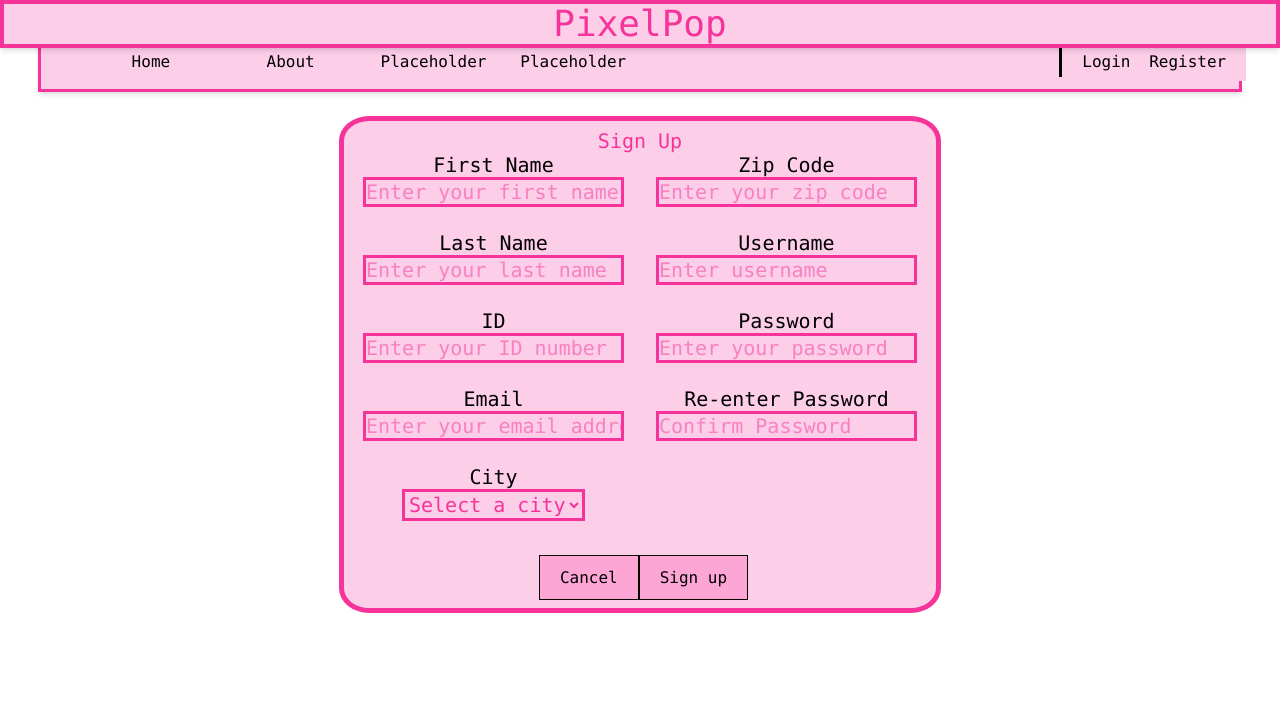
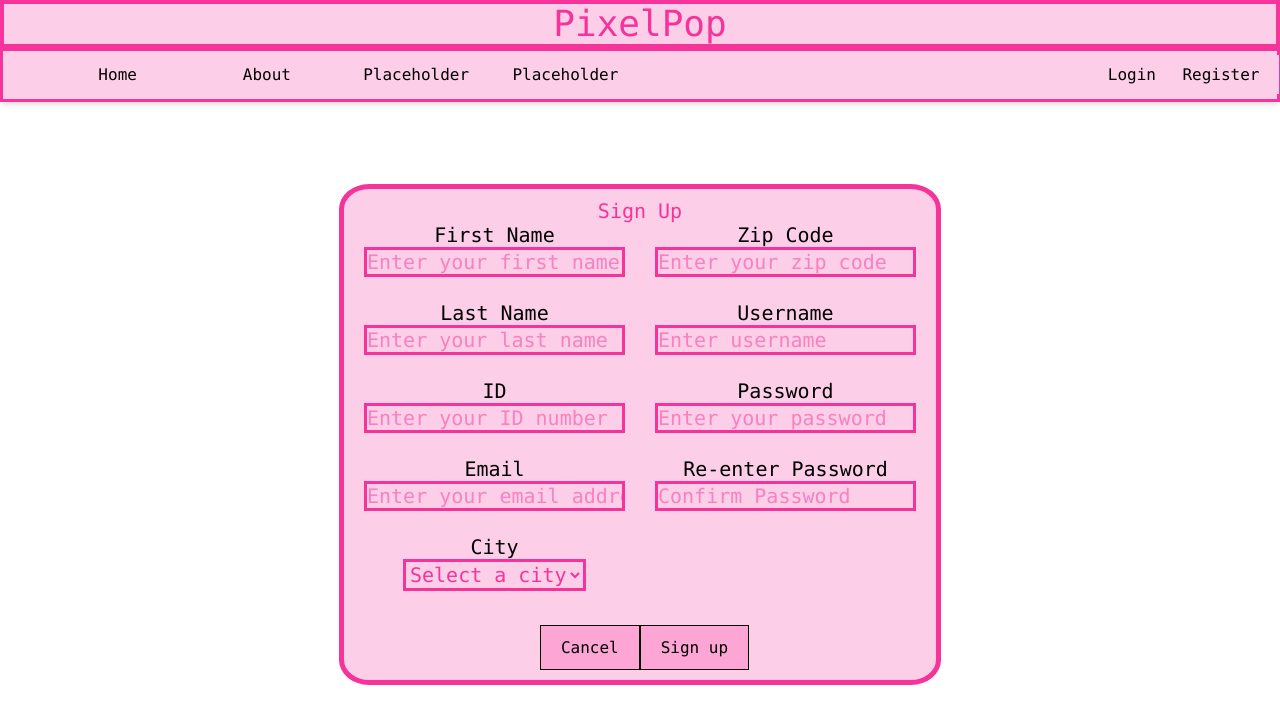
Before and after one commit to keloggzzz/MiniProject, a React (Vite) app: page /Register in a window 1280 px wide. Shown: the top 724 px of the page. Built offline with nearby package versions, Linux system fonts and the light colour scheme.

Commit message:
Navbar and Header are in fixed position

```diff
--- a/src/App.css
+++ b/src/App.css
@@ -43,6 +43,7 @@ div a:hover {
 .loginDiv{
   margin-left: auto;
   margin-right: auto;
+  margin-top: 80px;
   font-size: 20px;
   background-color: var(--color-pink-200);
   border-color: var(--color-pink-500);
@@ -59,13 +60,14 @@ div a:hover {
 .regDiv{
   margin-left: auto;
   margin-right: auto;
+  margin-top: 80px;
   font-size: 20px;
   background-color: var(--color-pink-200);
   border-color: var(--color-pink-500);
   border-style:solid;
   border-width: 5px;
   border-radius: 5%;
-  padding:8px;
+  padding:10px;
   height: auto;
   width: 50%;
   float: center;
--- a/src/App.jsx
+++ b/src/App.jsx
@@ -27,7 +27,7 @@ export default function App() {
     <div>
     <Header/>
     <NavBar />
-    <br></br>
+    <br></br><br></br><br></br>
       </div>
     <div className='text-center text-3xl'>
         <BrowserRouter>
--- a/src/Components/About.jsx
+++ b/src/Components/About.jsx
@@ -3,7 +3,7 @@ import about from "../Model/aboutText.json";
 export default function About(){
     return(
           <>
-
+        <br></br><br></br>
         <h2 className="text-pink-400">About us</h2>
             <br></br>
         <div className="aboutUs">
--- a/src/Components/NavBar.jsx
+++ b/src/Components/NavBar.jsx
@@ -13,14 +13,14 @@ export default function NavBar(){
       <button className="block px-5 py-1 bg-pink-500 text-black rounded" onClick={updateLogout}>Logout</button>
     </div>
 
-  var loggedOut=<div className="grid grid-cols-2 border-3">
+  var loggedOut=<div className="grid grid-cols-2 bg-pink-500">
       <div><a href="/Login">Login</a></div>
       <div><a href="/Register">Register</a></div>
   </div>
 
 
   return(
-      <div className='grid grid-cols-8 bg-pink-200 px-10 py-3 border-3 border-pink-500 items-center w-full shadow-md z-10'>
+      <div className='grid grid-cols-8 bg-pink-200 px-10 py-3 border-3 border-pink-500 items-center fixed top-12 left-0 w-full shadow-md z-10'>
         <div><a href="/Home">Home</a></div>
         <div><a href="/About">About</a></div>
 
```
